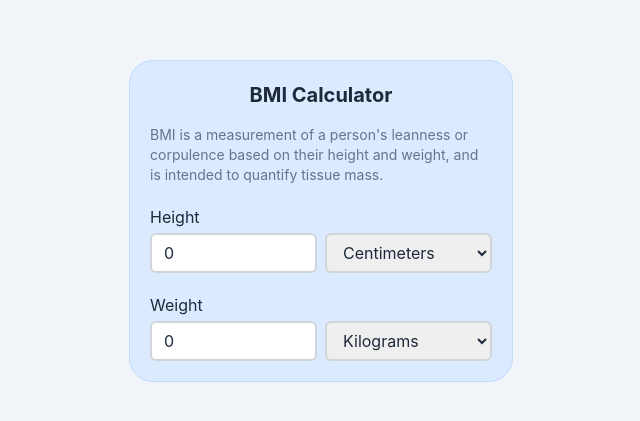
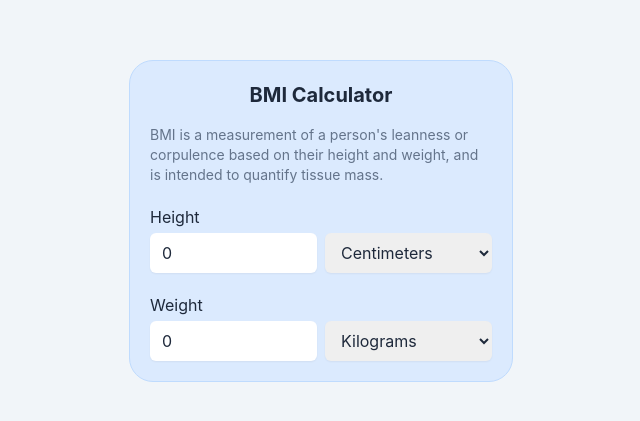
Before and after one commit to late-exairu/bmi-calculator, a React (Vite) app: page / in a window 1280 px wide. Shown: the part 179-600 px from the top of the page, without its empty margins (319-959 px from the left). Built offline with nearby package versions, Linux system fonts and the light colour scheme.

Commit message:
Update input and select styles

```diff
--- a/src/App.tsx
+++ b/src/App.tsx
@@ -98,10 +98,10 @@ function App() {
                   ? setHeight(parseInt(e.target.value))
                   : setWeight(parseInt(e.target.value))
               }
-              className="h-10 w-80 min-w-0 flex-1 rounded-md border-2 border-gray-300 px-3"
+              className="h-10 w-80 min-w-0 flex-1 rounded-md border-2 border-none border-gray-300 px-3 shadow-sm outline-offset-2 transition-shadow focus-visible:shadow-md focus-visible:outline-2 focus-visible:outline-blue-300"
             />
             <select
-              className="h-10  w-80 flex-1 rounded-md border-2 border-gray-300 px-3"
+              className="h-10  w-80 flex-1 rounded-md border-2 border-none border-gray-300 px-3 shadow-sm outline-offset-2 transition-shadow focus-visible:shadow-md focus-visible:outline-4 focus-visible:outline-blue-300"
               onChange={(e) => {
                 item.label === "Height"
                   ? setHeightUnit(e.target.value)
```
